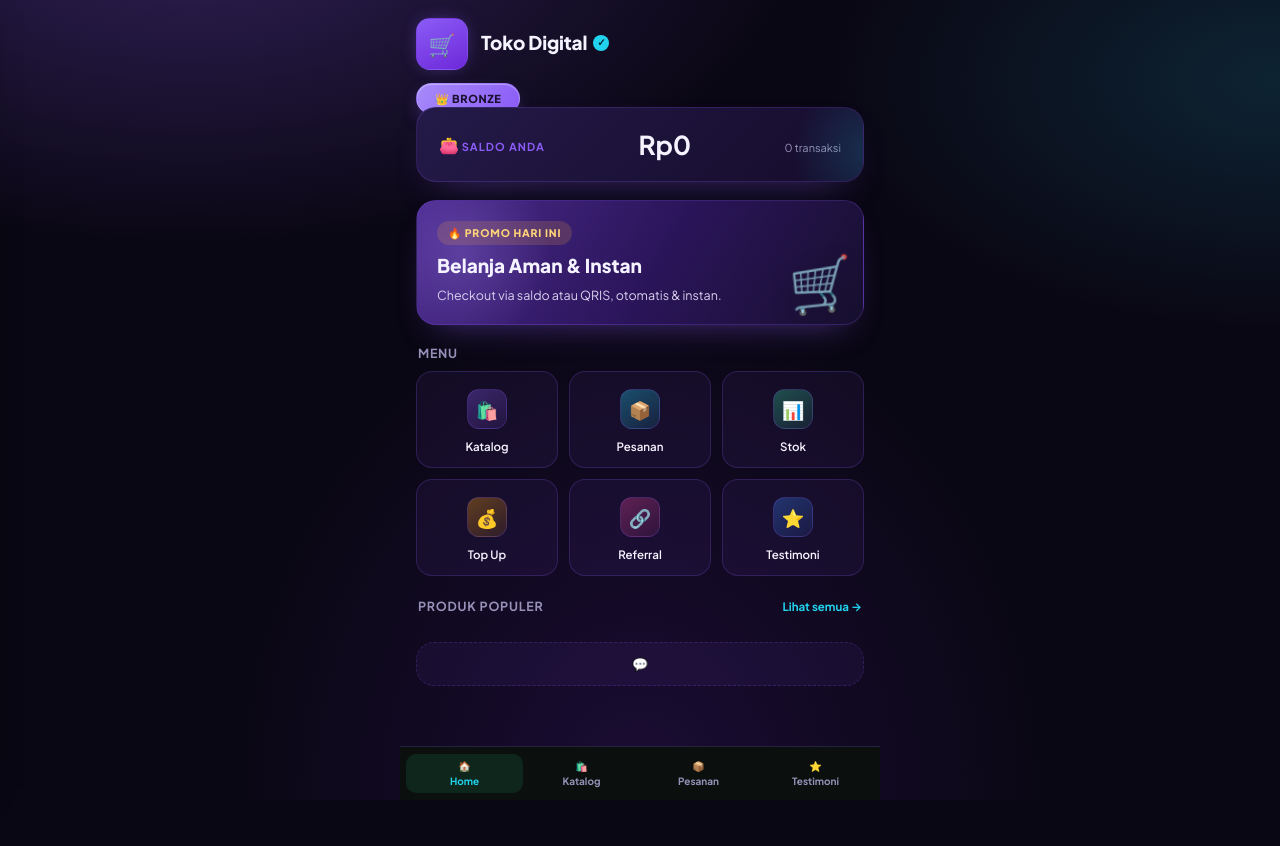
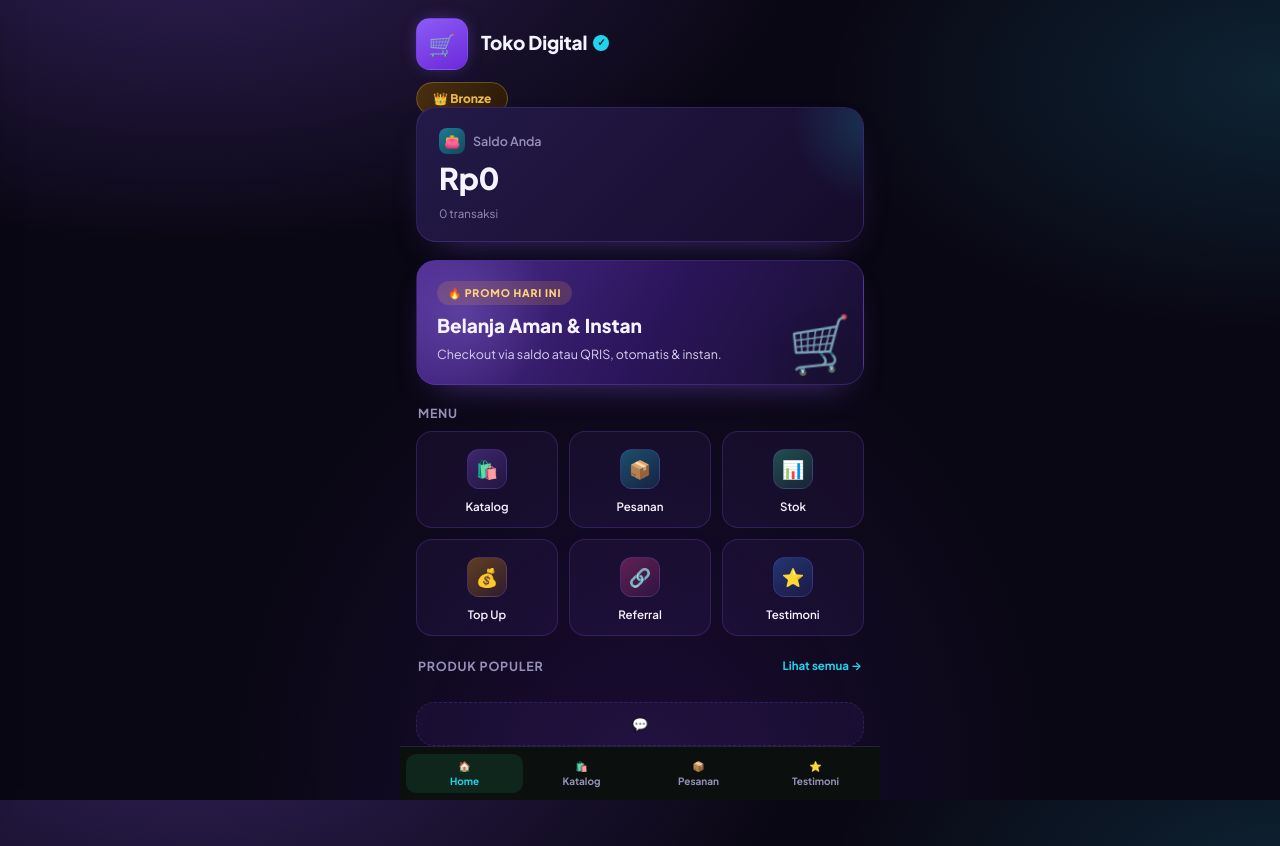
Before and after one commit to nadhifakomanghylam-ops/Got-anjing123, a website: page miniapp/index.html in a window 1280 px wide. Before the commit the page ends 800 px from the top, so only its background shows below. Drawn offline with Linux system fonts and the light colour scheme; no server answers.

Commit message:
Add files via upload

```diff
--- a/miniapp/style.css
+++ b/miniapp/style.css
@@ -127,8 +127,8 @@ html, body {
   border-radius: 20px;
   padding: 20px 22px;
   display: flex;
-  align-items: center;
-  justify-content: space-between;
+  flex-direction: column;
+  gap: 6px;
   margin-bottom: 18px;
   overflow: hidden;
   box-shadow: 0 16px 40px -24px rgba(139,92,246,0.6);
@@ -141,22 +141,27 @@ html, body {
   background: radial-gradient(circle, rgba(34,211,238,0.18), transparent 70%);
   pointer-events: none;
 }
-.balance-label { font-size: 11px; color: var(--accent); margin-bottom: 6px; font-weight: 700; letter-spacing: 0.1em; text-transform: uppercase; }
-.balance-amount { font-size: 26px; font-weight: 700; letter-spacing: -0.01em; color: var(--text); }
+.balance-top { display: flex; align-items: center; gap: 8px; position: relative; z-index: 1; }
+.balance-icon {
+  width: 26px; height: 26px; border-radius: 8px; flex-shrink: 0;
+  background: linear-gradient(145deg, #1f7a96, #114a5c);
+  display: flex; align-items: center; justify-content: center; font-size: 13px;
+}
+.balance-label { font-size: 12.5px; color: var(--hint); font-weight: 600; }
+.balance-amount { position: relative; z-index: 1; font-size: 30px; font-weight: 800; letter-spacing: -0.01em; color: var(--text); line-height: 1.25; }
 .tier-badge {
   position: relative;
-  background: linear-gradient(120deg, var(--purple-bright), var(--purple));
-  color: #1a1030;
-  font-size: 11px;
+  align-self: flex-start;
+  background: linear-gradient(120deg, #4a2f0f, #2b1a08);
+  color: var(--warn);
+  font-size: 12px;
   font-weight: 800;
-  padding: 8px 18px;
+  padding: 8px 16px;
   border-radius: 999px;
-  text-transform: uppercase;
-  letter-spacing: 0.06em;
-  box-shadow: 0 8px 18px -6px rgba(139,109,255,0.6), inset 0 1px 0 rgba(255,255,255,0.3);
-  border: 1px solid rgba(255,255,255,0.12);
+  margin-bottom: 12px;
+  border: 1px solid rgba(234,184,79,0.3);
 }
-.tx-count { font-size: 11px; color: var(--hint); margin-top: 5px; }
+.tx-count { position: relative; z-index: 1; font-size: 11.5px; color: var(--hint); margin-top: 2px; }
 
 /* VIEWS */
 .view.hidden { display: none; }
@@ -371,6 +376,7 @@ html, body {
   display: -webkit-box; -webkit-line-clamp: 2; -webkit-box-orient: vertical; overflow: hidden; min-height: 2.6em;
 }
 .grid-price { font-size: 13.5px; font-weight: 800; color: var(--accent-2); }
+.price-strike { font-size: 10.5px; font-weight: 600; color: var(--hint); text-decoration: line-through; margin-right: 3px; }
 .grid-stars { font-size: 11px; color: var(--star); letter-spacing: 1px; }
 .grid-stars .empty { color: #2a3830; }
 .grid-buy-btn {
```
